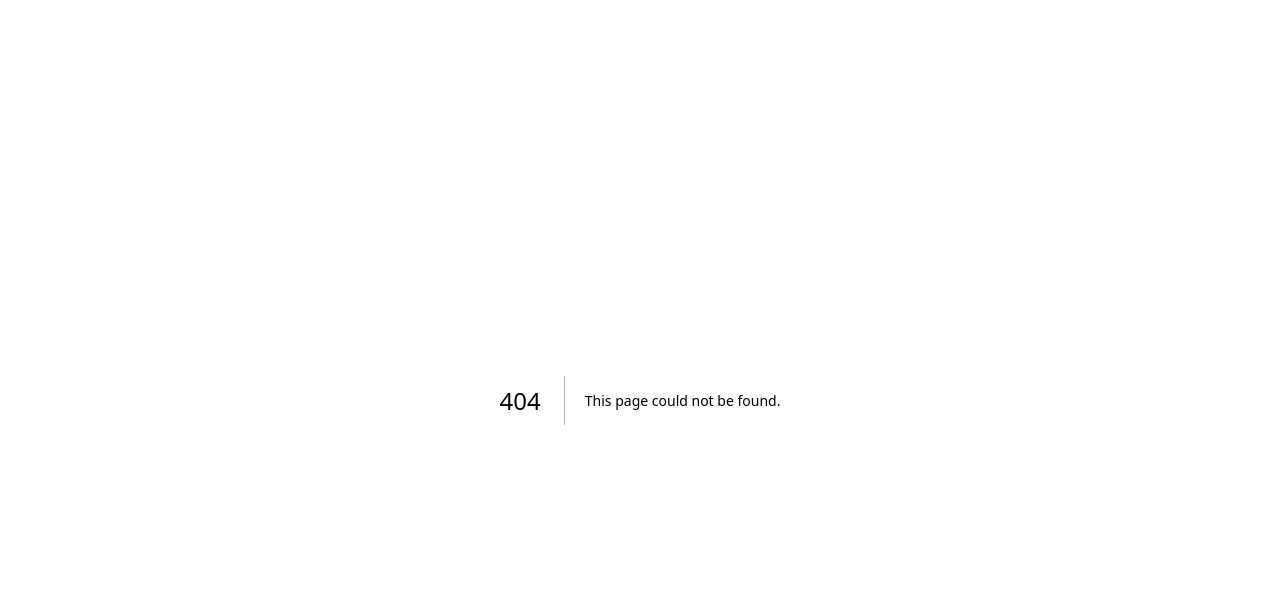
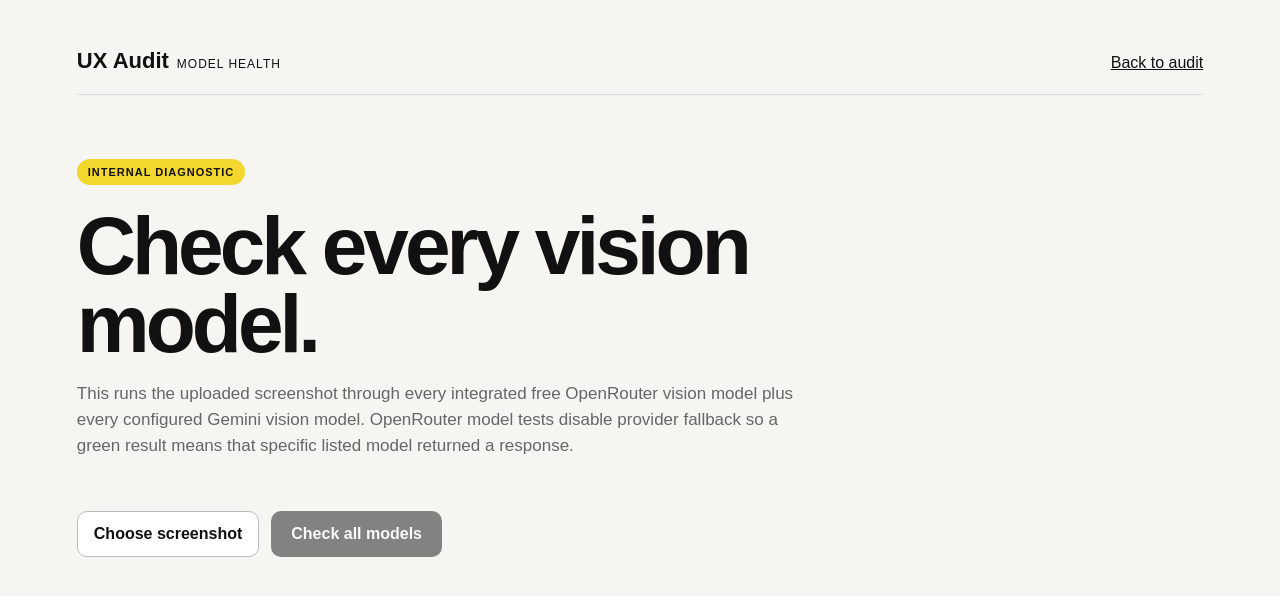
Before and after one commit to Zunaidscreenroot/uxaudit, a Next.js app: page /model-health in a window 1280 px wide. Before the commit this address had no page. Shown: the top 596 px of the page. Built offline with nearby package versions, Linux system fonts and the light colour scheme.

Commit message:
Add model health dashboard

```diff
--- /dev/null
+++ b/app/model-health/page.tsx
@@ -0,0 +1,100 @@
+"use client";
+
+import { ChangeEvent, useMemo, useState } from "react";
+
+type ModelResult = {
+  model: string;
+  provider: "OpenRouter" | "Gemini";
+  configured: boolean;
+  status: "ok" | "error";
+  latencyMs: number;
+  responseModel?: string;
+  responsePreview?: string;
+  error?: string;
+};
+
+type HealthResponse = {
+  checkedAt: string;
+  total: number;
+  ok: number;
+  failed: number;
+  keys: { openRouter: boolean; gemini: boolean };
+  note: string;
+  results: ModelResult[];
+};
+
+export default function ModelHealth() {
+  const [file, setFile] = useState<File | null>(null);
+  const [data, setData] = useState<HealthResponse | null>(null);
+  const [loading, setLoading] = useState(false);
+  const [error, setError] = useState("");
+  const [filter, setFilter] = useState<"all" | "ok" | "error">("all");
+
+  async function runCheck() {
+    if (!file) { setError("Choose the same screenshot you use for the audit."); return; }
+    setLoading(true); setError(""); setData(null);
+    try {
+      const body = new FormData(); body.append("screenshot", file);
+      const response = await fetch("/api/model-health", { method: "POST", body });
+      const payload = await response.json();
+      if (!response.ok) throw new Error(payload.error ?? "Model health check failed.");
+      setData(payload);
+    } catch (err) { setError(err instanceof Error ? err.message : "Model health check failed."); }
+    finally { setLoading(false); }
+  }
+
+  const results = useMemo(() => data?.results.filter((item) => filter === "all" || item.status === filter) ?? [], [data, filter]);
+  const configured = data?.results.filter((item) => item.configured).length ?? 0;
+  const discovered = data?.results.filter((item) => !item.configured).length ?? 0;
+
+  function choose(event: ChangeEvent<HTMLInputElement>) { setFile(event.target.files?.[0] ?? null); setData(null); setError(""); }
+
+  return <main style={{ minHeight: "100vh", background: "#f6f5f1", color: "#111", padding: "48px 6vw", fontFamily: "Arial, sans-serif" }}>
+    <div style={{ maxWidth: 1180, margin: "0 auto" }}>
+      <div style={{ display: "flex", justifyContent: "space-between", alignItems: "baseline", gap: 20, borderBottom: "1px solid #ddd", paddingBottom: 20 }}>
+        <div><strong style={{ fontSize: 22 }}>UX Audit</strong><span style={{ marginLeft: 8, fontSize: 12, textTransform: "uppercase", letterSpacing: 1 }}>Model Health</span></div>
+        <a href="/" style={{ color: "#111" }}>Back to audit</a>
+      </div>
+
+      <section style={{ padding: "64px 0 34px" }}>
+        <div style={{ display: "inline-block", background: "#f1d72e", padding: "7px 11px", borderRadius: 20, fontSize: 11, fontWeight: 700, textTransform: "uppercase", letterSpacing: 1 }}>Internal diagnostic</div>
+        <h1 style={{ fontSize: "clamp(42px, 7vw, 82px)", lineHeight: .95, maxWidth: 850, margin: "22px 0 18px", letterSpacing: -4 }}>Check every vision model.</h1>
+        <p style={{ maxWidth: 720, fontSize: 17, lineHeight: 1.55, color: "#666" }}>This runs the uploaded screenshot through every integrated free OpenRouter vision model plus every configured Gemini vision model. OpenRouter model tests disable provider fallback so a green result means that specific listed model returned a response.</p>
+      </section>
+
+      <div style={{ display: "flex", gap: 12, flexWrap: "wrap", alignItems: "center", marginBottom: 28 }}>
+        <label style={{ border: "1px solid #bbb", background: "white", borderRadius: 10, padding: "13px 16px", cursor: "pointer", fontWeight: 700 }}>
+          <input type="file" accept="image/*" onChange={choose} hidden />
+          {file ? file.name : "Choose screenshot"}
+        </label>
+        <button onClick={runCheck} disabled={loading || !file} style={{ border: 0, borderRadius: 10, padding: "14px 20px", background: "#111", color: "white", fontWeight: 700, cursor: loading || !file ? "default" : "pointer", opacity: loading || !file ? .5 : 1 }}>{loading ? "Testing all models…" : "Check all models"}</button>
+      </div>
+      {error && <div style={{ background: "#fff0f0", border: "1px solid #e5bcbc", borderRadius: 10, padding: 16, marginBottom: 20 }}>{error}</div>}
+
+      {data && <>
+        <div style={{ display: "grid", gridTemplateColumns: "repeat(4, minmax(0, 1fr))", gap: 12, marginBottom: 24 }}>
+          {[["Total checked", data.total], ["Responding", data.ok], ["Failed", data.failed], ["Discovered", discovered]].map(([label, value]) => <div key={String(label)} style={{ background: "white", border: "1px solid #ddd", borderRadius: 12, padding: 20 }}><div style={{ color: "#777", fontSize: 12, textTransform: "uppercase", letterSpacing: 1 }}>{label}</div><div style={{ fontSize: 38, fontWeight: 700, marginTop: 8 }}>{value}</div></div>)}
+        </div>
+
+        <div style={{ background: "#111", color: "white", borderRadius: 12, padding: 18, marginBottom: 24, lineHeight: 1.5 }}>
+          <strong>Keys:</strong> OpenRouter {data.keys.openRouter ? "✓ configured" : "✕ missing"} · Gemini {data.keys.gemini ? "✓ configured" : "✕ missing"}<br />
+          <span style={{ color: "#bbb", fontSize: 13 }}>{data.note}</span>
+        </div>
+
+        <div style={{ display: "flex", gap: 8, marginBottom: 12 }}>
+          {(["all", "ok", "error"] as const).map((value) => <button key={value} onClick={() => setFilter(value)} style={{ border: "1px solid #ccc", borderRadius: 20, padding: "8px 13px", background: filter === value ? "#111" : "white", color: filter === value ? "white" : "#111" }}>{value === "all" ? `All (${data.total})` : value === "ok" ? `Responding (${data.ok})` : `Failed (${data.failed})`}</button>)}
+        </div>
+
+        <div style={{ background: "white", border: "1px solid #ddd", borderRadius: 12, overflow: "hidden" }}>
+          {results.map((item) => <div key={`${item.provider}-${item.model}`} style={{ display: "grid", gridTemplateColumns: "90px minmax(0, 1fr) 110px 100px", gap: 16, alignItems: "center", padding: "17px 20px", borderBottom: "1px solid #eee" }}>
+            <div style={{ fontSize: 11, fontWeight: 700, textTransform: "uppercase", color: "#777" }}>{item.provider}</div>
+            <div style={{ minWidth: 0 }}><strong style={{ wordBreak: "break-word" }}>{item.model}</strong><div style={{ color: "#777", fontSize: 12, marginTop: 5 }}>{item.status === "ok" ? `Response: ${item.responseModel ?? item.model}` : item.error}</div></div>
+            <div style={{ fontVariantNumeric: "tabular-nums", color: "#666" }}>{item.latencyMs} ms</div>
+            <div style={{ fontWeight: 800, textAlign: "right", color: item.status === "ok" ? "#167a3d" : "#b42318" }}>{item.status === "ok" ? "✓ RESPONSE" : "✕ FAILED"}</div>
+          </div>)}
+        </div>
+        <p style={{ color: "#777", fontSize: 12, marginTop: 14 }}>Checked {new Date(data.checkedAt).toLocaleString()} · Configured models: {configured} · Discovered free multimodal models: {discovered}</p>
+      </>}
+    </div>
+  </main>;
+}
```
